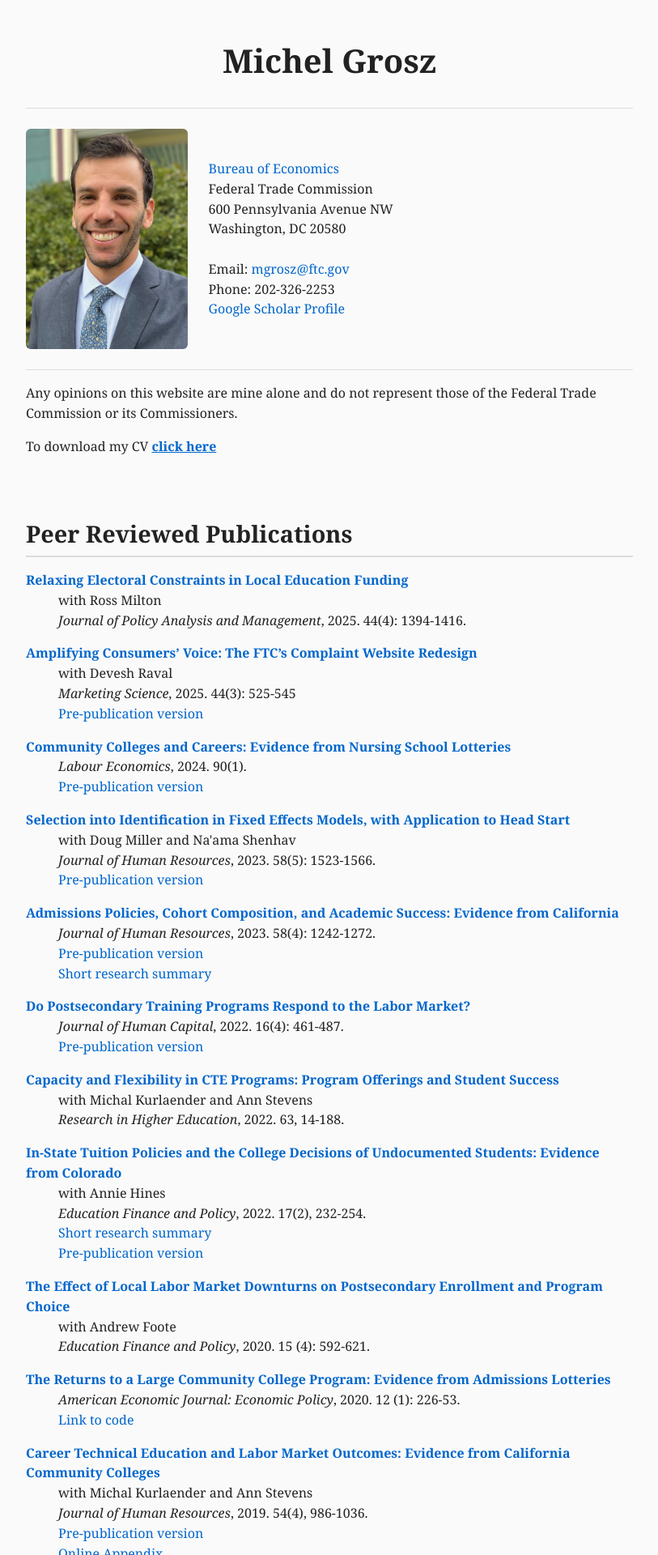
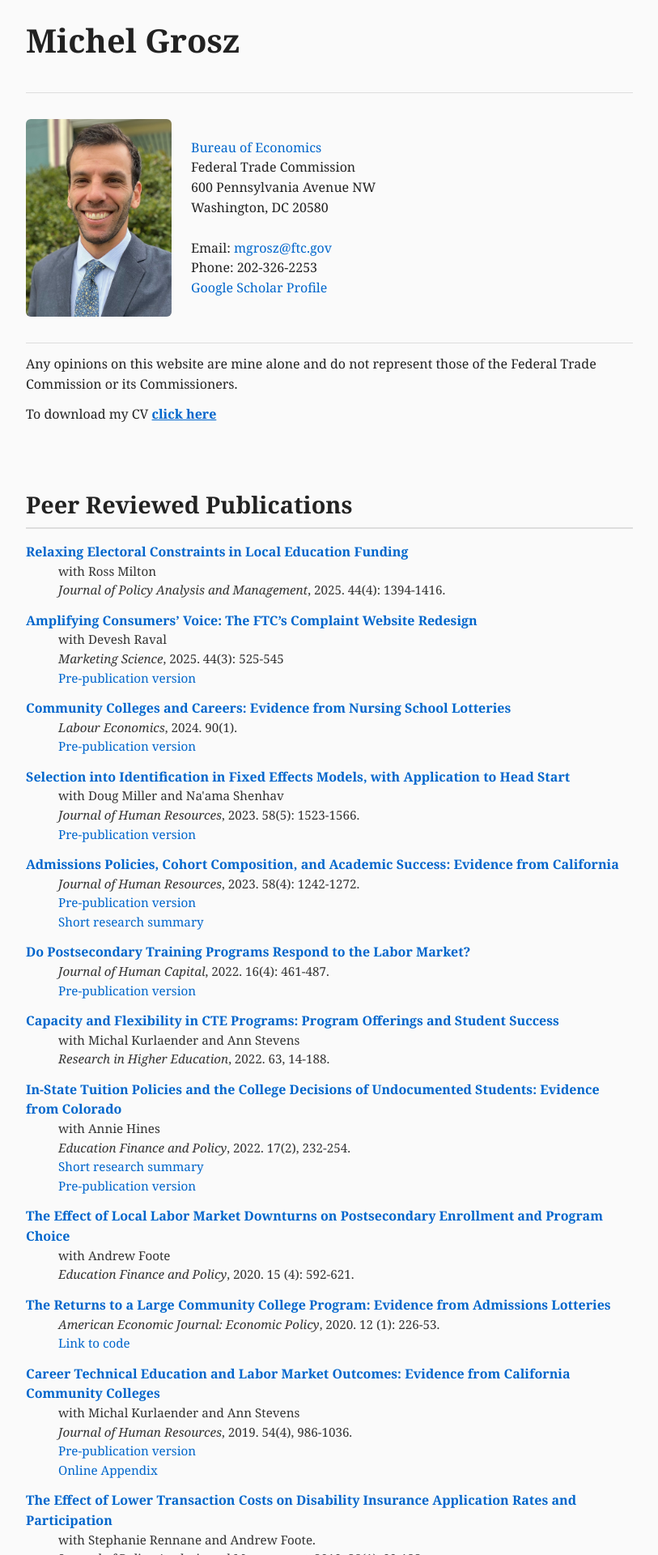
Before and after one commit to mzgrosz/mzgrosz.github.io, a Jekyll site: the page built from index.html, in a window 1280 px wide. Shown: the top 1920 px of the page at 81% size, without its empty margins (233-1046 px from the left). Built offline with Jekyll 4.4.1, drawn with Linux system fonts in a browser that asks for light colours.

Commit message:
Update main.css

```diff
--- a/css/main.css
+++ b/css/main.css
@@ -1,3 +1,6 @@
+/* ------------------------------
+   Global Variables
+------------------------------ */
 :root {
     --font-family: "Georgia", serif;
     --font-family-alt: "Verdana", sans-serif;
@@ -24,7 +27,12 @@ body {
     background: var(--background-color);
     color: var(--text-color);
     font-family: var(--font-family);
+    font-size: 1rem;
     line-height: 1.55;
+}
+
+p {
+    margin: 0.8rem 0;
 }
 
 a {
@@ -33,98 +41,84 @@ a {
 }
 a:hover {
     text-decoration: underline;
-}
-
-h1, h2, h3 {
-    font-family: var(--font-family-alt);
-    margin-top: var(--space-lg);
+    color: #004999;
 }
 
 /* ------------------------------
-   Header Layout Fix
+   Header Layout
 ------------------------------ */
-
 header {
     display: flex;
     align-items: center;
-    justify-content: center;
-    gap: var(--space-lg);
-    padding: var(--space-lg) 0;
+    justify-content: flex-start;
+    gap: 1.5rem;
+    flex-wrap: wrap;
+    padding-bottom: 2rem;
     border-bottom: 1px solid var(--border-color);
-    flex-wrap: wrap; /* Allows stacking on narrow screens */
 }
 
-header ul {
-    list-style: none;
-    padding: 0;
-    margin: 0;
-}
+/* Top name */
 header h1 {
-    font-family: "Georgia", serif; /* match the rest of your text */
-    font-size: 2.5rem;             /* keeps it large */
+    font-family: var(--font-family);
+    font-size: 2.5rem;
     font-weight: bold;
     margin: 0 0 0.5rem 0;
     line-height: 1.2;
-    text-align: left;              /* aligns with intro text */
+    color: var(--text-color);
+    text-align: left;
 }
 
-/* Section headers (h2) styling */
-h2 {
-    font-family: "Georgia", serif;   /* matches body font */
-    font-size: 1.8rem;               /* large enough to stand out */
-    font-weight: bold;
-    margin-top: 2rem;                /* spacing above header */
-    margin-bottom: 1rem;             /* spacing below header */
-    border-bottom: 2px solid #ddd;   /* subtle underline for separation */
-    padding-bottom: 0.3rem;          /* space between text and border */
-    color: #222;                     /* optional: slightly darker than body */
+/* Headshot */
+header img {
+    max-width: 180px;
+    width: 100%;
+    height: auto;
+    border-radius: var(--radius);
+    flex-shrink: 0;
 }
 
+/* Text block beside photo */
+header .intro-text {
+    flex: 1 1 auto;
+    min-width: 250px;
+}
+
+/* ------------------------------
+   Indented Lines (coauthors/journals)
+------------------------------ */
 .indented-line {
     display: block;
     padding-left: 40px;
-}
-
-/* Keeps the photo a reasonable size on desktop */
-header img {
-    max-width: 200px;   /* Adjust this if you want bigger/smaller */
-    width: 100%;
-    height: auto;
-    border-radius: var(--radius);
-    flex-shrink: 0;     /* Prevents squishing */
-}
-
-/* Text block beside the image */
-header .intro-text {
-    flex: 1 1 auto;
-    min-width: 250px;   /* Prevents the text from collapsing */
-}
-
-/* Improve spacing of name/title/address */
-header .intro-text h1 {
-    margin-bottom: var(--space-sm);
-}
-header .intro-text p {
-    margin: var(--space-sm) 0;
+    font-size: 0.95rem;
+    color: #333;
 }
 
 /* ------------------------------
-   Section Styling
+   Section Headers
 ------------------------------ */
-
-section {
-    margin-top: var(--space-lg);
-    padding-bottom: var(--space-lg);
-    border-bottom: 1px solid var(--border-color);
+h2 {
+    font-family: var(--font-family);
+    font-size: 1.8rem;
+    font-weight: bold;
+    margin-top: 2.5rem;
+    margin-bottom: 1rem;
+    border-bottom: 2px solid var(--border-color);
+    padding-bottom: 0.3rem;
+    color: var(--text-color);
 }
 
-ul {
-    padding-left: 1.2rem;
+h3 {
+    font-family: var(--font-family);
+    font-size: 1.4rem;
+    font-weight: bold;
+    margin-top: 1.5rem;
+    margin-bottom: 0.8rem;
 }
 
-footer {
-    padding-top: var(--space-lg);
-    text-align: center;
-    font-size: 0.9rem;
-    color: #555;
+/* ------------------------------
+   Container spacing
+------------------------------ */
+.container {
+    margin-top: 2rem;
+    padding-bottom: 2rem;
 }
```
